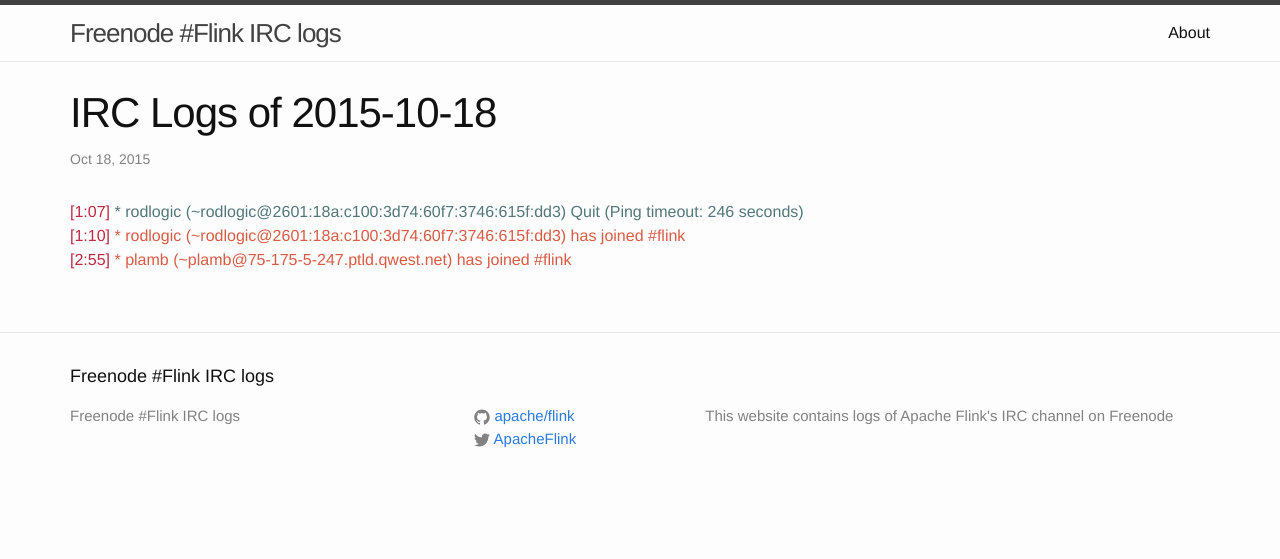
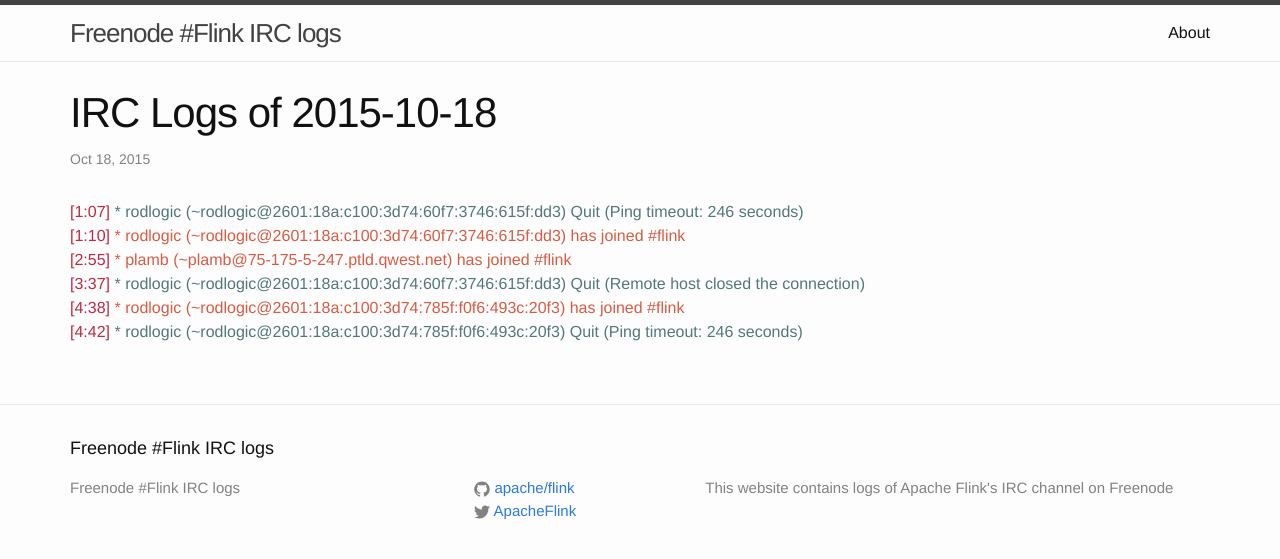
Before and after one commit to flink-irc-logs/flink-irc-logs.github.io, a Jekyll site: the page built from _posts/2015-10-18-logs.markdown, in a window 1280 px wide. Shown: the top 559 px of the page. Built offline with Jekyll 4.4.1, drawn with Linux system fonts in a browser that asks for light colours.

Commit message:
Update of the logs on Sun Oct 18 05:27:16 CEST 2015

```diff
--- a/_posts/2015-10-18-logs.markdown
+++ b/_posts/2015-10-18-logs.markdown
@@ -7,3 +7,6 @@
 <span class="irc-date">[1:07]</span> <span class="irc-navy">* rodlogic (~rodlogic@2601:18a:c100:3d74:60f7:3746:615f:dd3) Quit (Ping timeout: 246 seconds)</span><br />
 <span class="irc-date">[1:10]</span> <span class="irc-green">* rodlogic (~rodlogic@2601:18a:c100:3d74:60f7:3746:615f:dd3) has joined #flink</span><br />
 <span class="irc-date">[2:55]</span> <span class="irc-green">* plamb (~plamb@75-175-5-247.ptld.qwest.net) has joined #flink</span><br />
+<span class="irc-date">[3:37]</span> <span class="irc-navy">* rodlogic (~rodlogic@2601:18a:c100:3d74:60f7:3746:615f:dd3) Quit (Remote host closed the connection)</span><br />
+<span class="irc-date">[4:38]</span> <span class="irc-green">* rodlogic (~rodlogic@2601:18a:c100:3d74:785f:f0f6:493c:20f3) has joined #flink</span><br />
+<span class="irc-date">[4:42]</span> <span class="irc-navy">* rodlogic (~rodlogic@2601:18a:c100:3d74:785f:f0f6:493c:20f3) Quit (Ping timeout: 246 seconds)</span><br />
```
